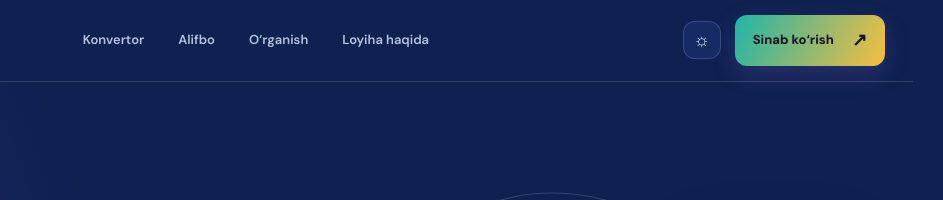
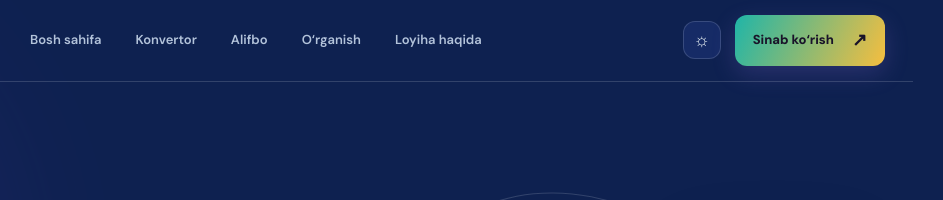
Before and after one commit to Anvarbek05/uzbek-converter, a website: page public/converter.html in a window 1280 px wide. Shown: the top 200 px of the page, 337-1280 px from the left. Drawn offline with Linux system fonts and the light colour scheme.

Commit message:
Add navigation back to the original landing page

```diff
--- a/public/converter.html
+++ b/public/converter.html
@@ -16,6 +16,7 @@
   <header class="site-header">
     <a class="brand" href="#top" aria-label="NexUz bosh sahifa"><span class="brand-mark">N</span><span>Nex<span class="brand-accent">Uz</span></span></a>
     <nav class="main-nav" aria-label="Asosiy navigatsiya">
+      <a href="index.html">Bosh sahifa</a>
       <a href="#converter">Konvertor</a><a href="#alphabet">Alifbo</a><a href="#learn">O‘rganish</a><a href="#about">Loyiha haqida</a>
     </nav>
     <div class="header-actions">
```
